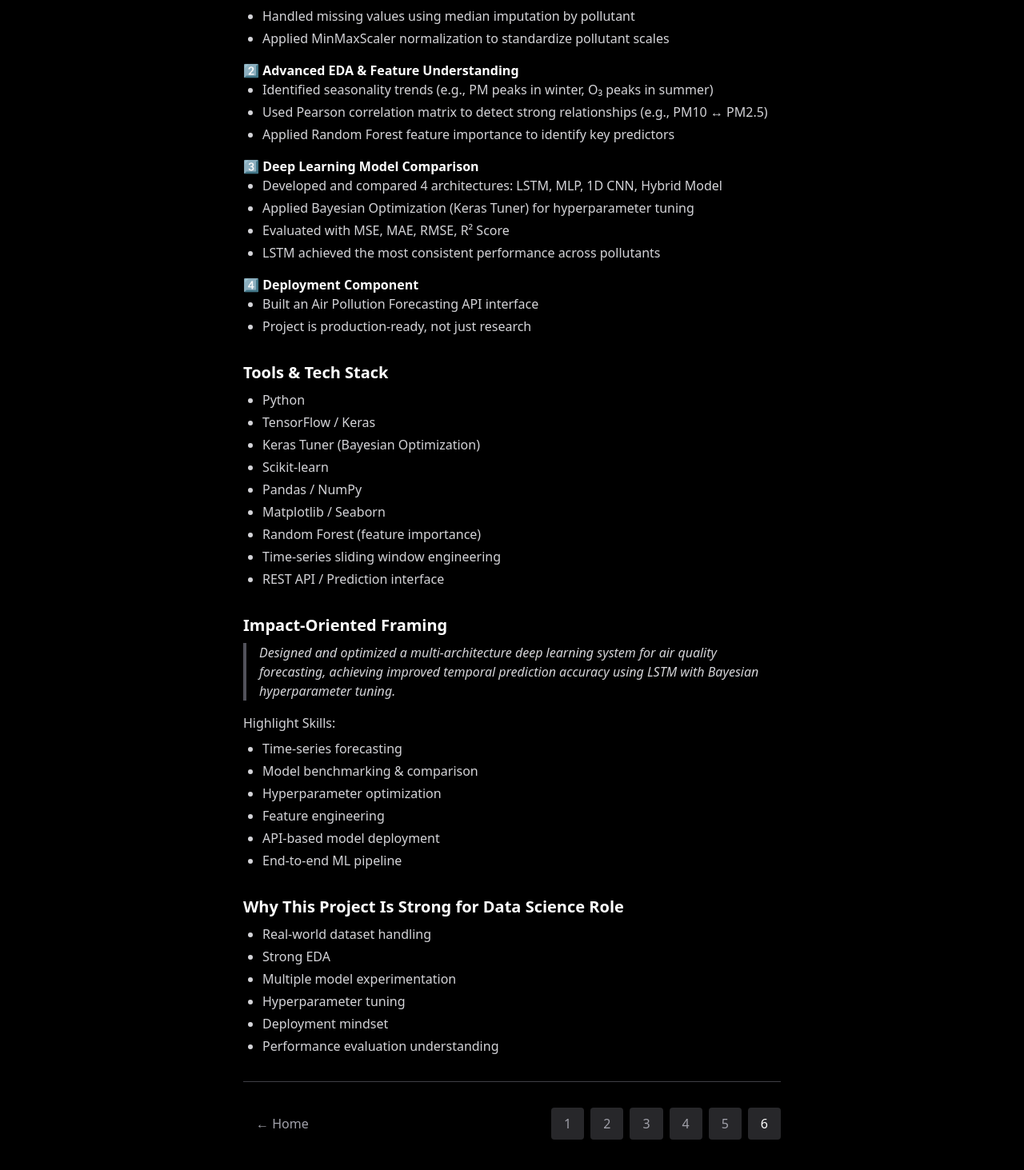
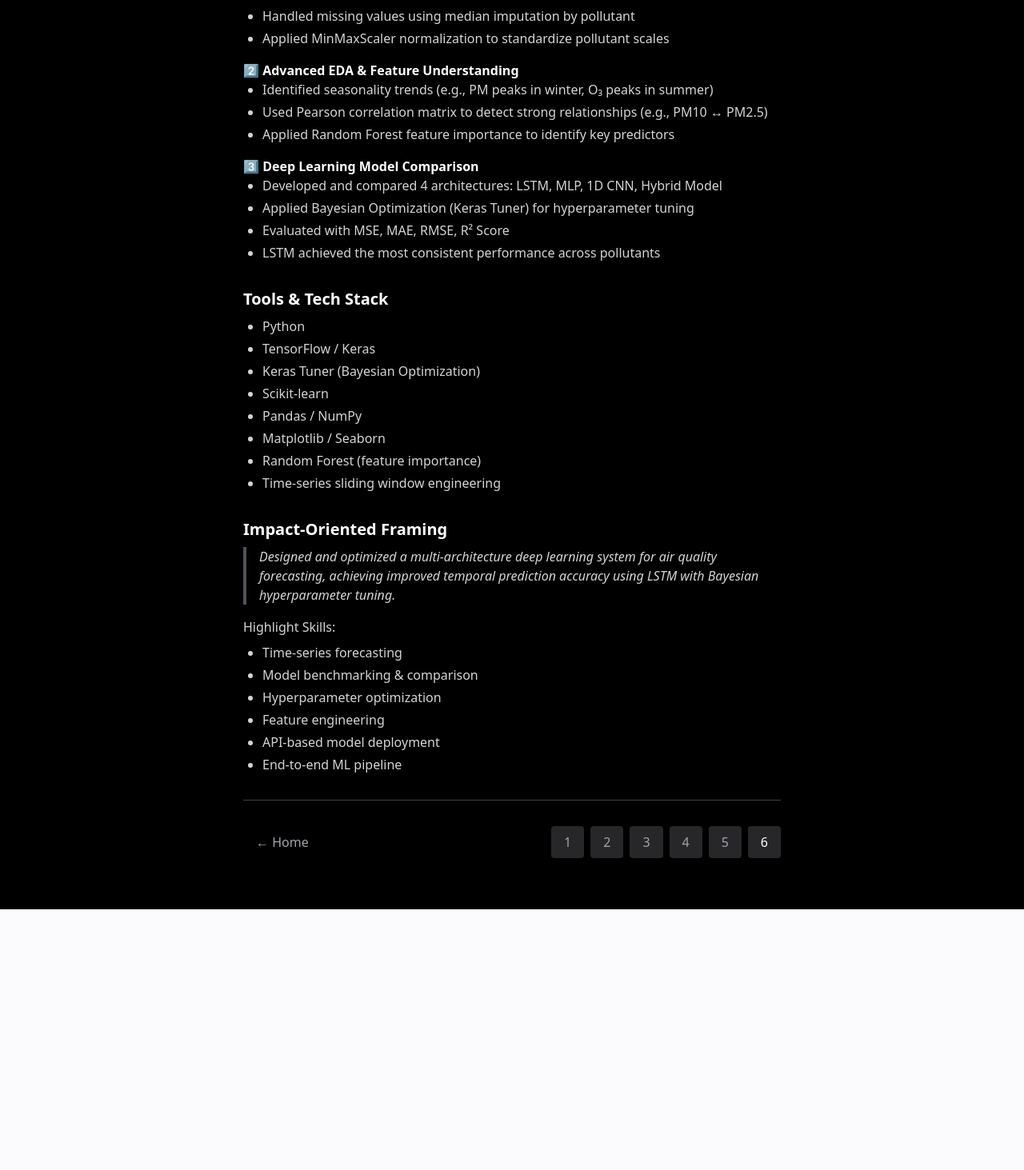
Before and after one commit to ayoqill/aqilaimanportfolio, a Next.js app: page /projects/6 in a window 1280 px wide. Shown: the part 785-2248 px from the top of the page at 80% size. After the commit the page ends 1922 px from the top, so only its background shows below. Built offline with nearby package versions, Linux system fonts and the light colour scheme.

Commit message:
fix content 6

```diff
--- a/src/app/projects/6/page.tsx
+++ b/src/app/projects/6/page.tsx
@@ -24,7 +24,7 @@ export default function ProjectSix() {
           </p>
         </section>
         <section className="mb-8">
-          <h3 className="text-xl font-semibold mb-2">What Makes This Project Strong</h3>
+          <h3 className="text-xl font-semibold mb-2">What I Did</h3>
           <div className="mb-4">
             <h4 className="font-semibold">1️⃣ Time-Series Engineering</h4>
             <ul className="list-disc pl-6 text-zinc-300 space-y-1">
@@ -50,13 +50,6 @@ export default function ProjectSix() {
               <li>LSTM achieved the most consistent performance across pollutants</li>
             </ul>
           </div>
-          <div className="mb-4">
-            <h4 className="font-semibold">4️⃣ Deployment Component</h4>
-            <ul className="list-disc pl-6 text-zinc-300 space-y-1">
-              <li>Built an Air Pollution Forecasting API interface</li>
-              <li>Project is production-ready, not just research</li>
-            </ul>
-          </div>
         </section>
         <section className="mb-8">
           <h3 className="text-xl font-semibold mb-2">Tools & Tech Stack</h3>
@@ -69,7 +62,6 @@ export default function ProjectSix() {
             <li>Matplotlib / Seaborn</li>
             <li>Random Forest (feature importance)</li>
             <li>Time-series sliding window engineering</li>
-            <li>REST API / Prediction interface</li>
           </ul>
         </section>
         <section className="mb-8">
@@ -87,17 +79,7 @@ export default function ProjectSix() {
             <li>End-to-end ML pipeline</li>
           </ul>
         </section>
-        <section className="mb-8">
-          <h3 className="text-xl font-semibold mb-2">Why This Project Is Strong for Data Science Role</h3>
-          <ul className="list-disc pl-6 text-zinc-300 space-y-1">
-            <li>Real-world dataset handling</li>
-            <li>Strong EDA</li>
-            <li>Multiple model experimentation</li>
-            <li>Hyperparameter tuning</li>
-            <li>Deployment mindset</li>
-            <li>Performance evaluation understanding</li>
-          </ul>
-        </section>
+
         <hr className="my-8 border-zinc-700" />
         {/* Navigation */}
         <nav className="flex justify-between items-center mt-8">
```
